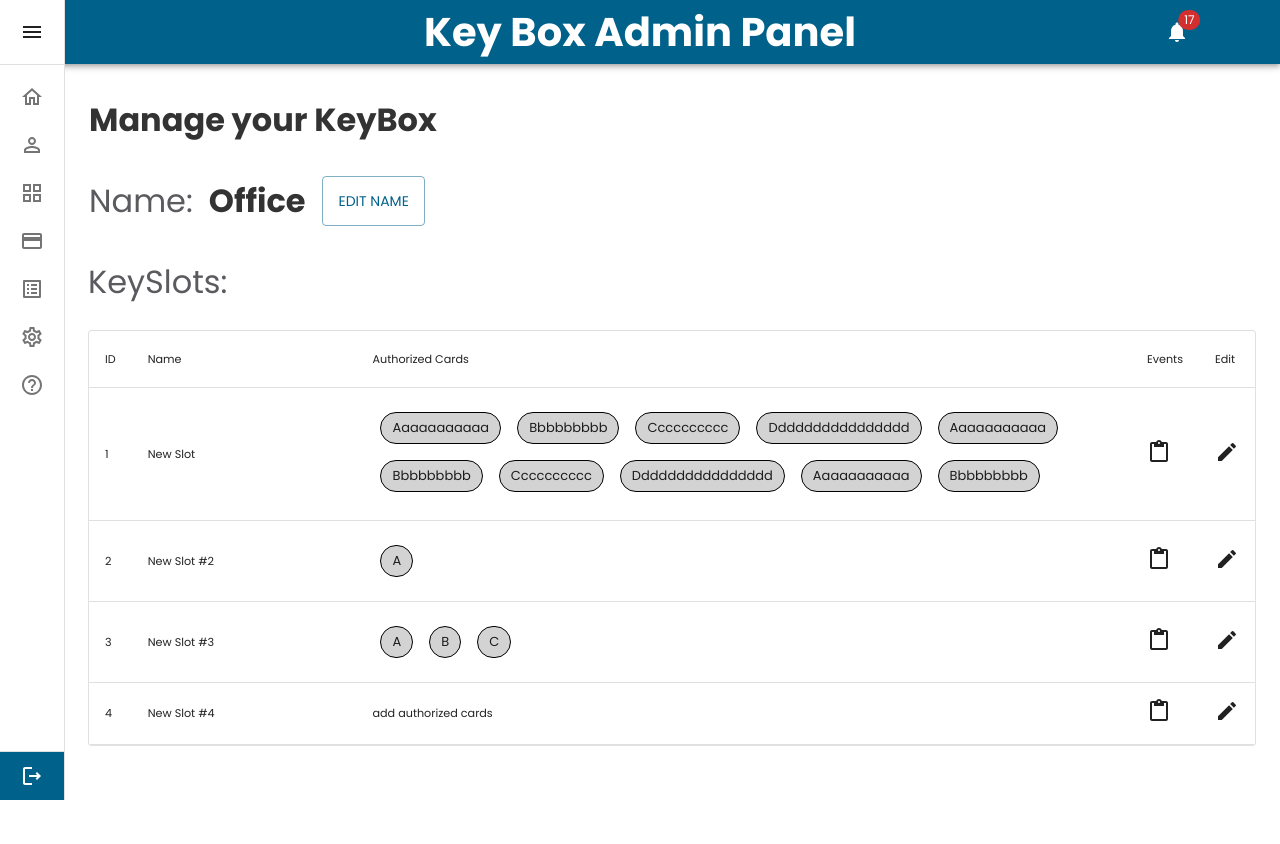
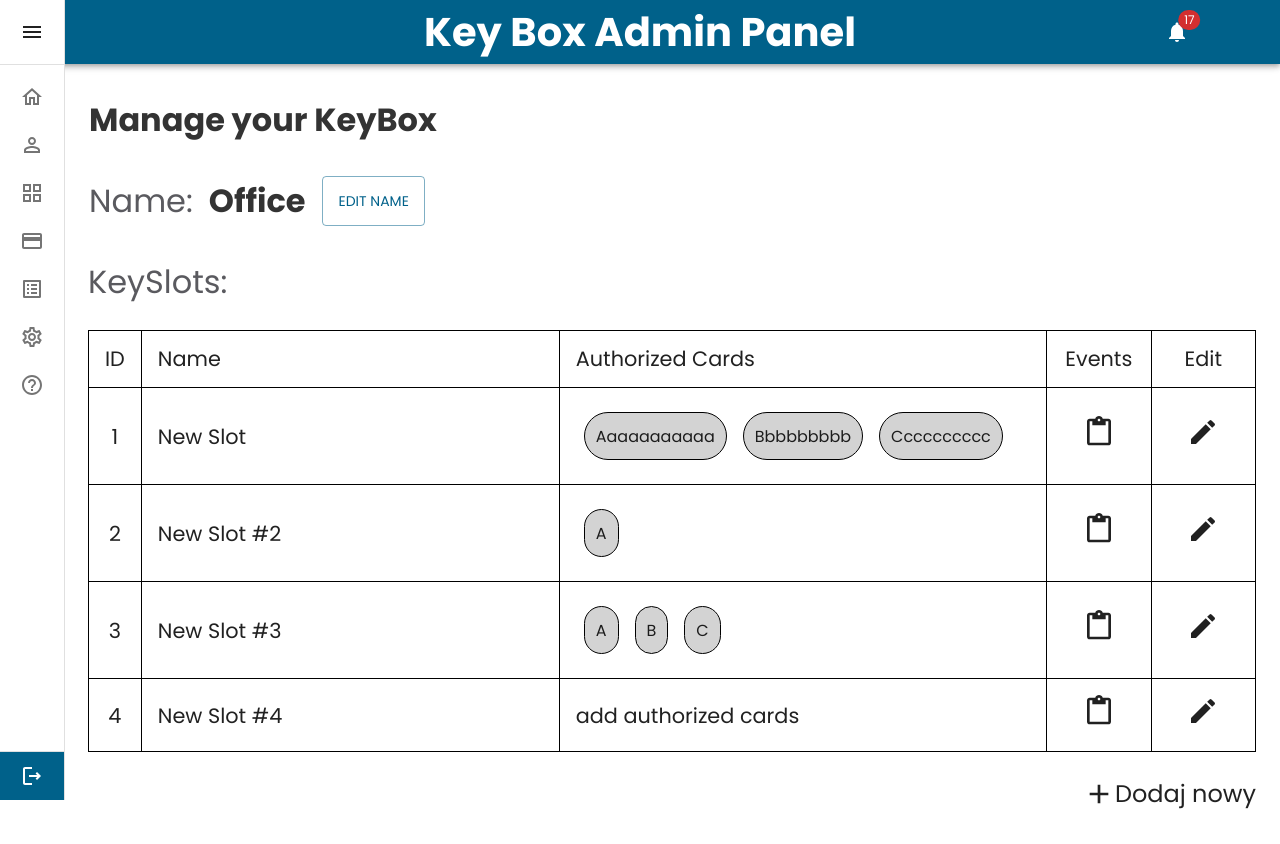
Before and after one commit to theiotproject/keybox-page, a React (Vite) app: page /keyboxes in a window 1280 px wide. Before the commit the page ends 800 px from the top, so only its background shows below. Built offline with nearby package versions, Linux system fonts and the light colour scheme; no server answers; sample sign-in values are in the browser's storage.

Commit message:
Finished keyboxes site without functionality

```diff
--- a/src/components/KeySlotsTable.jsx
+++ b/src/components/KeySlotsTable.jsx
@@ -11,6 +11,7 @@ import {
   TableHead,
   TableRow,
 } from "@mui/material";
+import { styled } from "@mui/material/styles";
 
 const data = [
   {
@@ -52,28 +53,40 @@ const data = [
   },
 ];
 
+const CustomizedTableCell = styled(TableCell)`
+  font-size: 1.3rem;
+  border: 1px solid black;
+`;
+
+const CustomPaper = styled(Paper)`
+  border: 0;
+  border-radius: 0px;
+`;
+
 function KeySlotsTable() {
   return (
-    <TableContainer component={Paper} variant="outlined">
+    <TableContainer component={CustomPaper} variant="outlined" sx={{ mb: 3 }}>
       <Table aria-label="key slot table">
         <TableHead>
           <TableRow>
-            <TableCell>ID</TableCell>
-            <TableCell>Name</TableCell>
-            <TableCell>Authorized Cards</TableCell>
-            <TableCell>Events</TableCell>
-            <TableCell>Edit</TableCell>
+            <CustomizedTableCell align="center">ID</CustomizedTableCell>
+            <CustomizedTableCell>Name</CustomizedTableCell>
+            <CustomizedTableCell>Authorized Cards</CustomizedTableCell>
+            <CustomizedTableCell align="center">Events</CustomizedTableCell>
+            <CustomizedTableCell align="center">Edit</CustomizedTableCell>
           </TableRow>
         </TableHead>
         <TableBody>
           {data.map((row) => (
             <TableRow key={row.id}>
-              <TableCell>{row.id}</TableCell>
-              <TableCell sx={{ minWidth: "32ch" }}>{row.slotName}</TableCell>
-              <TableCell>
+              <CustomizedTableCell align="center">{row.id}</CustomizedTableCell>
+              <CustomizedTableCell sx={{ minWidth: "32ch" }}>
+                {row.slotName}
+              </CustomizedTableCell>
+              <CustomizedTableCell>
                 <div
                   style={{
-                    maxHeight: "100px",
+                    maxHeight: "64px",
                     overflowY: "auto",
                   }}
                 >
@@ -88,19 +101,22 @@ function KeySlotsTable() {
                           m: 1,
                           bgcolor: "lightGray",
                           borderColor: "secondary.contrastText",
+                          fontSize: "1rem",
+                          height: "48px",
+                          borderRadius: "32px",
                         }}
                         key={card}
                       />
                     ))
                   )}
                 </div>
-              </TableCell>
-              <TableCell>
-                <ContentPaste />
-              </TableCell>
-              <TableCell>
-                <Edit />
-              </TableCell>
+              </CustomizedTableCell>
+              <CustomizedTableCell align="center" sx={{ width: "8ch" }}>
+                <ContentPaste sx={{ fontSize: "2rem" }} />
+              </CustomizedTableCell>
+              <CustomizedTableCell align="center" sx={{ width: "8ch" }}>
+                <Edit sx={{ fontSize: "2rem" }} />
+              </CustomizedTableCell>
             </TableRow>
           ))}
         </TableBody>
--- a/src/pages/Keyboxes/Keyboxes.jsx
+++ b/src/pages/Keyboxes/Keyboxes.jsx
@@ -1,5 +1,6 @@
 import React from "react";
 
+import { Add } from "@mui/icons-material";
 import { Button, Grid, Typography } from "@mui/material";
 
 import KeySlotsTable from "src/components/KeySlotsTable";
@@ -43,6 +44,17 @@ function Keyboxes() {
         KeySlots:
       </Typography>
       <KeySlotsTable />
+      <Grid
+        sx={{
+          display: "flex",
+          justifyContent: "flex-end",
+          marginBottom: "2rem",
+          alignItems: "center",
+        }}
+      >
+        <Add sx={{ fontSize: "2rem" }} />
+        <Typography sx={{ fontSize: "1.5rem" }}>Dodaj nowy</Typography>
+      </Grid>
     </>
   );
 }
```
Also changed, not shown: src/index.css (line endings or trailing spaces).
